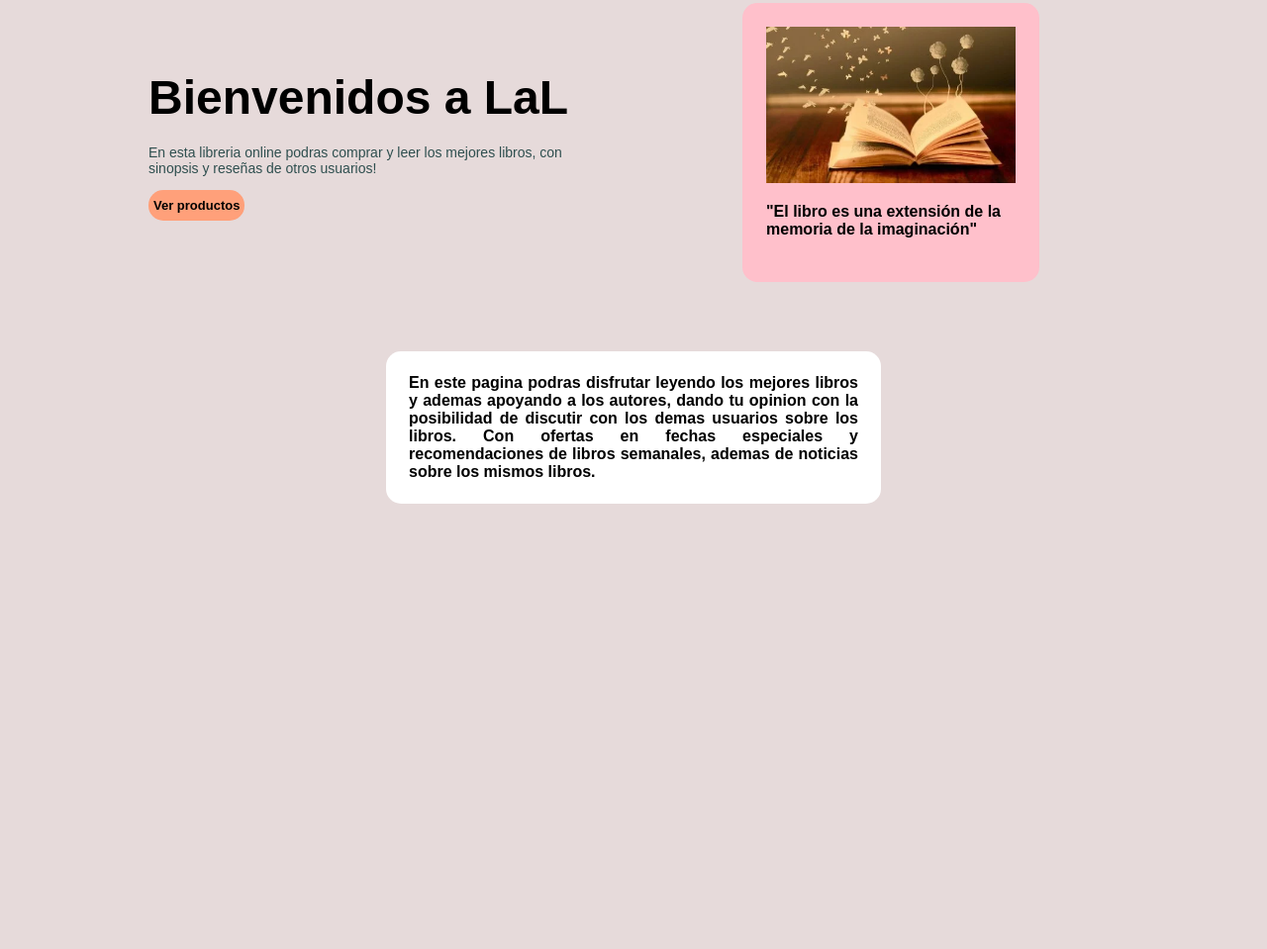
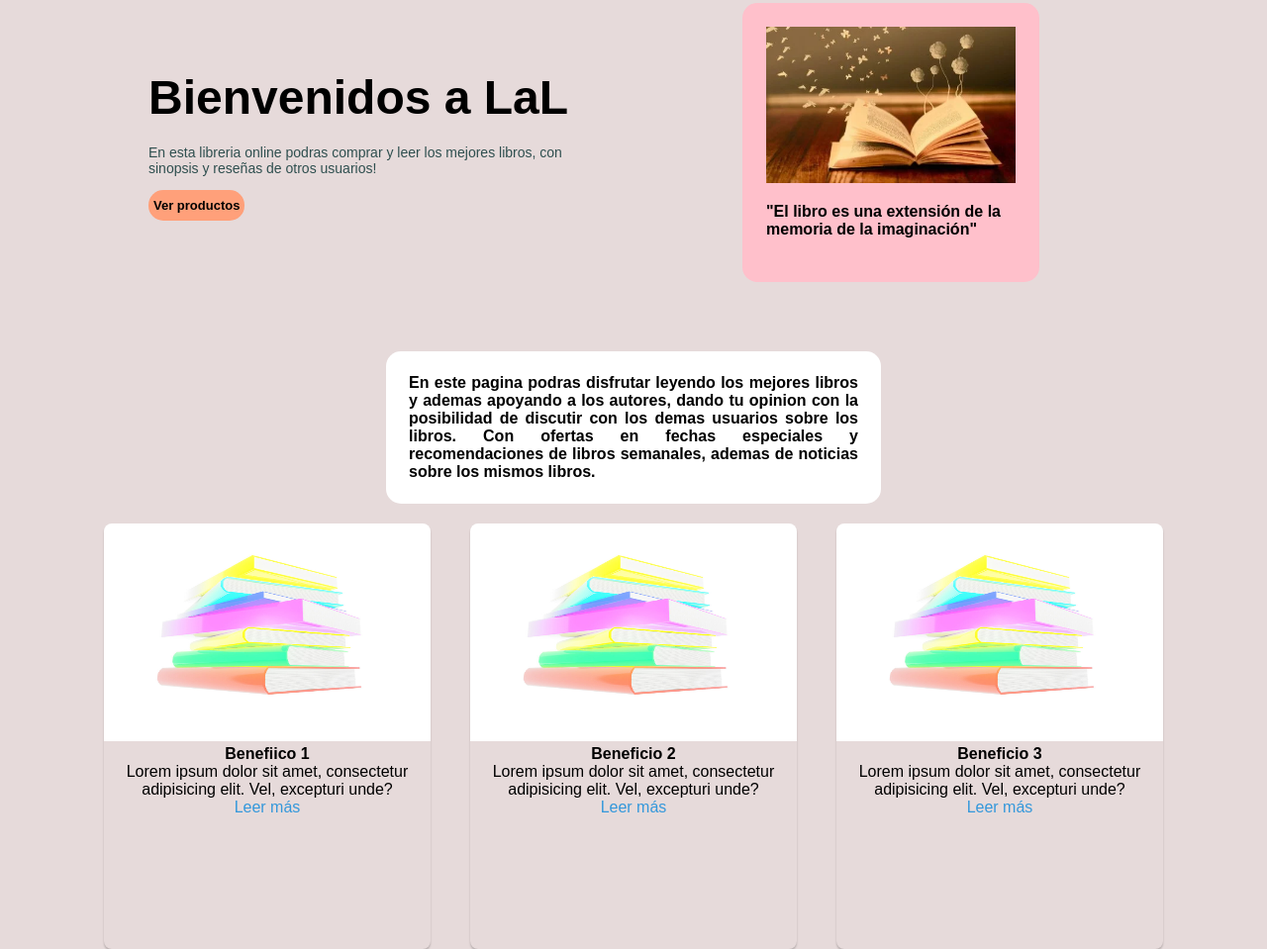
Before and after one commit to Janiano/navbar, a plain HTML site: page index.html in a window 1280 px wide. Shown: the part 217-1176 px from the top of the page at 99% size. Before the commit the page ends 800 px from the top, so only its background shows below. Drawn offline with Linux system fonts and the light colour scheme; a web font is replaced by a local one.

Commit message:
first commit

```diff
--- a/index.html
+++ b/index.html
@@ -6,6 +6,7 @@
     <meta name="viewport" content="width=device-width, initial-scale=1.0">
     <title>Entrega3</title>
     <link rel="stylesheet" href="styles.css">
+    <script src="https://kit.fontawesome.com/0c9209467c.js" crossorigin="anonymous"></script>
 </head>
 <body>
     <header class="header">
@@ -54,6 +55,33 @@
                 </p>
             </div>
         </section>
+        <section>
+            <div class="container">
+
+                <div class="card">
+                    <img src="img/books.jpg">
+                    <h4>Benefiico 1</h4>
+                    <p>Lorem ipsum dolor sit amet, consectetur adipisicing elit. Vel, excepturi unde?</p>
+                    <a href="#">Leer más</a>
+                </div>
+
+                <div class="card">
+                    <img src="img/books.jpg">
+                    <h4>Beneficio 2</h4>
+                    <p>Lorem ipsum dolor sit amet, consectetur adipisicing elit. Vel, excepturi unde?</p>
+                    <a href="#">Leer más</a>
+                </div>
+
+                <div class="card">
+                    <img src="img/books.jpg">
+                    <h4>Beneficio 3</h4>
+                    <p>Lorem ipsum dolor sit amet, consectetur adipisicing elit. Vel, excepturi unde?</p>
+                    <a href="#">Leer más</a>
+                </div>
+
+            </div>
+        </section>
+
     </main>
 </body>
 </html>
--- a/styles.css
+++ b/styles.css
@@ -148,3 +148,56 @@ header .nav-links a{
     gap: 20px;
 
 }
+
+.imagen{width: 10%;
+
+}
+
+
+.container{
+    width: 100%;
+    max-width: 1200px;
+    height: 430px;
+    display: flex;
+    flex-wrap: wrap;
+    justify-content: center;
+    margin: auto;
+}
+
+.container .card{
+    width: 330px;
+    height: 430px;
+    border-radius: 8px;
+    box-shadow: 0 2px 2px rgba(0, 0, 0, 0.2);
+    overflow: hidden;
+    margin: 20px;
+    text-align: center;
+    transition: all 0.25s;
+}
+
+.container .card:hover{
+    transform: translateY(-15px);
+    box-shadow: 0 12px 16px rgba(0, 0, 0, 0.2);
+}
+
+.container .card img{
+    width: 330px;
+    height: 220px;
+}
+
+
+.container .card h4{
+    font-weight: 600;
+}
+
+.container .card p{
+    padding: 0 1rem;
+    font-size: 16px;
+    font-weight: 300;
+}
+
+.container .card a {
+    font-weight: 500;
+    text-decoration: none;
+    color: #3498db;
+}
```
Also changed, not shown: img/books.jpg (added).
